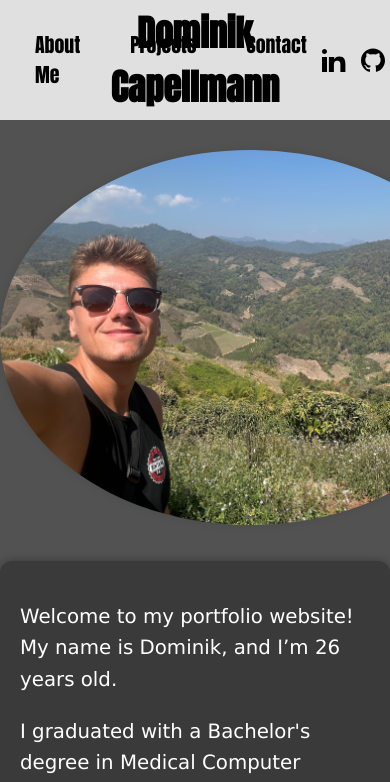
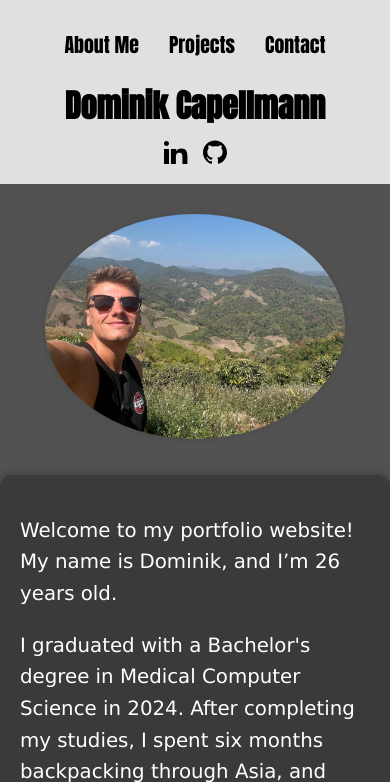
Before and after one commit to domicpm/Portfolio, a Django app: page / in a window 390 px wide; the page is wider, and only the part inside the window is pictured. Shown: the top 782 px of that part. Run offline with Django 5.2, Linux system fonts and the light colour scheme.

Commit message:
mobile update

```diff
--- a/myPortfolio/templates/portfolio.html
+++ b/myPortfolio/templates/portfolio.html
@@ -23,18 +23,13 @@
     header {
       display: flex;
       align-items: center;
+      flex-wrap: wrap;
       justify-content: space-between;
       padding: 20px;
       background-color: #e0e0e0;
       position: relative;
     }
 
-    .menu-button {
-      font-size: 30px;
-      cursor: pointer;
-      background: none;
-      border: none;
-    }
 
     h1 {
       margin: 0;
@@ -64,13 +59,13 @@
   transition: fill 0.3s, transform 0.3s;
 }
 
-/* Hover-Effekt: größer skalieren + Farbänderung */
+
 .social-icons a:hover svg {
   fill: #050505;
   transform: scale(1.2);
 }
 
-    /* Bild außerhalb vom Header zentrieren */
+
     main {
       text-align: center;
       margin-top: 30px;
@@ -78,9 +73,11 @@
     }
 
     main img {
-      border-radius: 50%;
-      box-shadow: 0 0 10px rgba(0, 0, 0, 0.1);
-    }
+  width: 100%;
+  max-width: 300px;
+  height: auto;
+}
+
 
     .intro {
       max-width: 750px;
@@ -93,7 +90,7 @@
       color: #fff;
       font-size: 1.1em;
       line-height: 1.6;
-      text-align: left;
+      text-align:left;
       box-shadow: 0 0 10px rgba(0, 0, 0, 0.3);
     }
 
@@ -118,7 +115,33 @@
       transform: scale(1.05);
     }
 
-    /* Mobile Menu */
+    @media (max-width: 768px) {
+  header {
+    flex-direction: column;
+    align-items: left;
+    text-align: center;
+    gap: 10px;
+  }
+
+  h1 {
+    position: static;
+    transform: none;
+    margin-top: 1px;
+    font-size:xx-large;
+  }
+
+  nav {
+    flex-direction:row;
+    gap: 0.1px;
+  }
+
+  main img {
+    width: 100%;
+    max-width: 300px;
+    height: auto;
+  }
+}
+
     .menu {
       display: none;
       position: fixed;
@@ -162,7 +185,6 @@
     </div>
   </header>
 
-  <!-- 🔽 Bild außerhalb vom Header, zentriert -->
   <main>
     <img src="{% static 'images/foto.jpeg' %}" width="500" style="border-radius: 50%; box-shadow: 0 0 10px rgba(0,0,0,0.1);" />
     <div class="intro">
@@ -172,14 +194,6 @@
       <p>Thanks for visiting, and feel free to reach out!</p>
     </div>
 
-    <!-- Navigation links -->
 
-
-  <script>
-    function toggleMenu() {
-      const menu = document.querySelector('.menu');
-      menu.classList.toggle('active');
-    }
-  </script>
-</body>
+ </body>
 </html>
```
